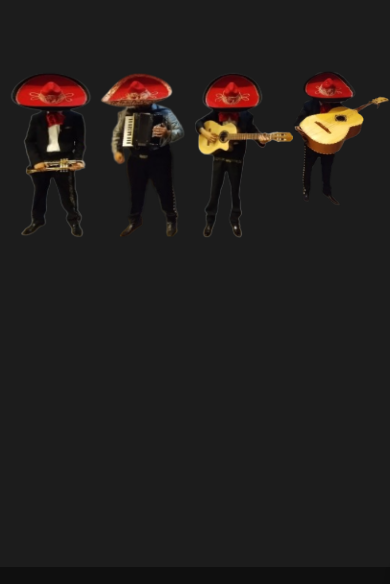
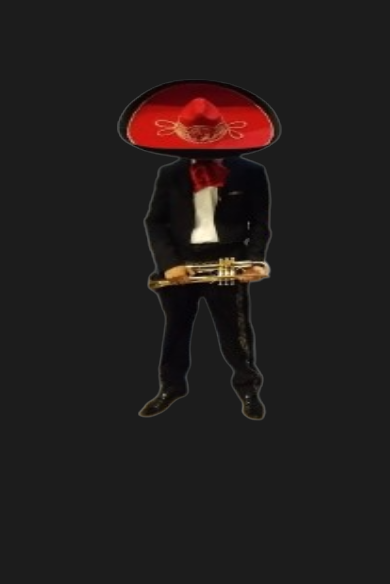
Before and after one commit to Leovilis/mezcal, a plain HTML site: page pages/galeria.html in a window 390 px wide. Shown: the part 1281-1865 px from the top of the page. Drawn offline with nearby package versions, Linux system fonts and the light colour scheme; a small style sheet from the web is missing; files whose address does not match are found by name; a web font is replaced by a local one.

Commit message:
imagenes de integrantes responsive

```diff
--- a/style.css
+++ b/style.css
@@ -216,7 +216,8 @@ p {
 .grid-container {
   display: grid;
   border-radius: 50px;
-  grid-template-columns: repeat(4, 1fr);
+  grid-template-columns: repeat(auto-fit, minmax(200px, 1fr));
+  gap: 20px;
   grid-template-rows: repeat(1, 500px);
   text-align: center;
 }
```
